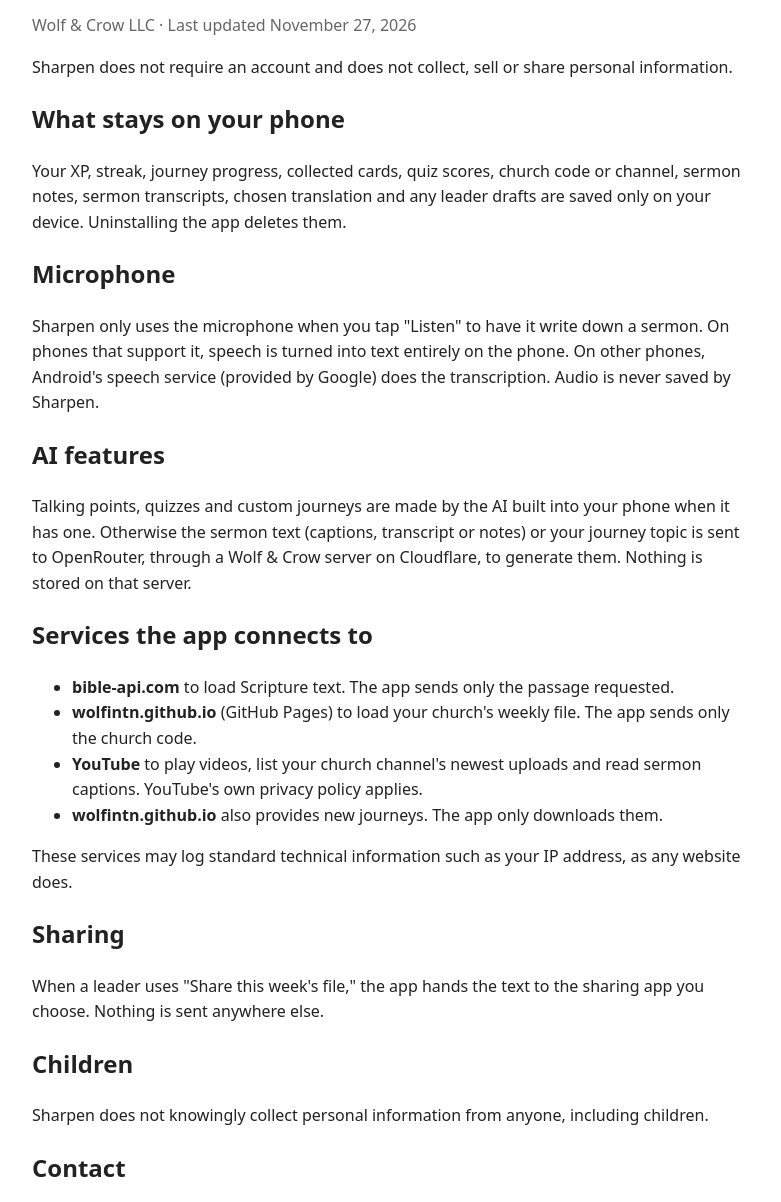
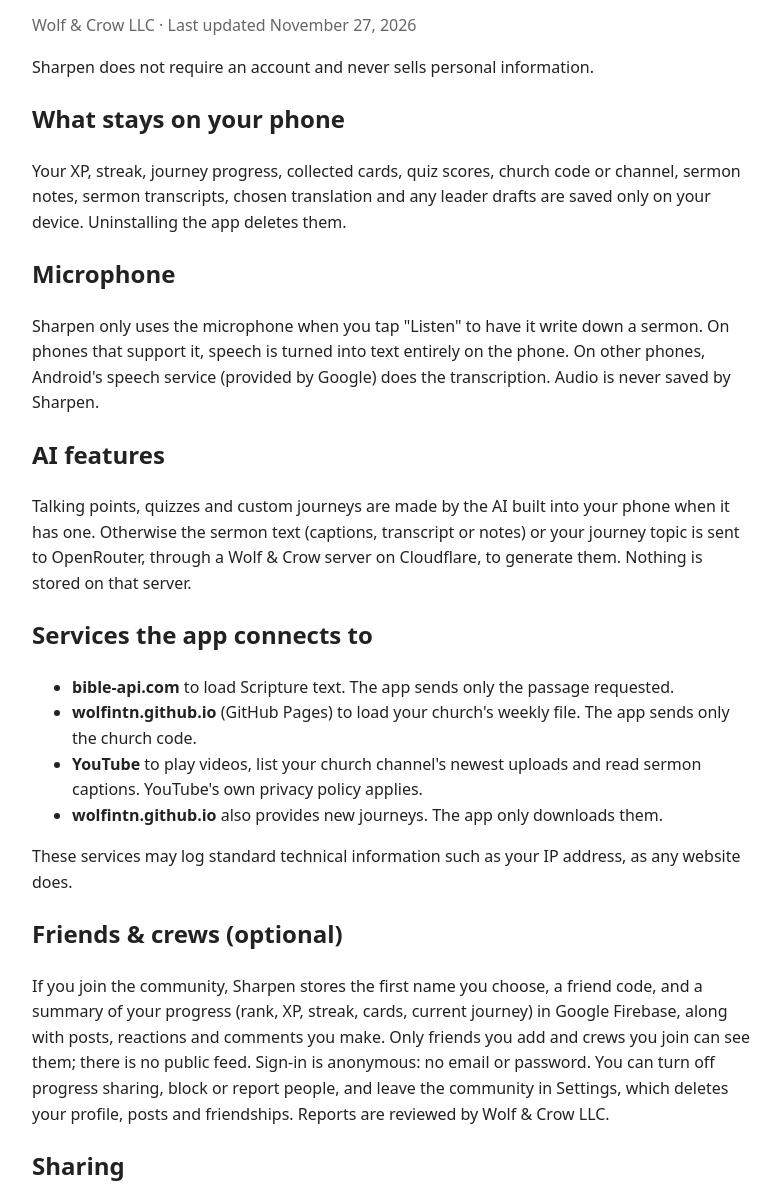
Before and after one commit to WolfinTN/wolfintn.github.io, a plain HTML site: page privacy/sharpen.html in a window 1280 px wide. Shown: the part 94-1296 px from the top of the page, without its empty margins (248-1029 px from the left). Drawn offline with Linux system fonts and the light colour scheme.

Commit message:
Sharpen privacy policy: friends & crews
Co-Authored-By: Claude Opus 5.5 <noreply@anthropic.com>
Claude-Session: https://claude.ai/code/session_01397qdUNnappgiEWgBeFP52

```diff
--- a/privacy/sharpen.html
+++ b/privacy/sharpen.html
@@ -13,7 +13,7 @@
 <h1>Sharpen Privacy Policy</h1>
 <p class="muted">Wolf &amp; Crow LLC · Last updated November 27, 2026</p>
 
-<p>Sharpen does not require an account and does not collect, sell or share personal information.</p>
+<p>Sharpen does not require an account and never sells personal information.</p>
 
 <h2>What stays on your phone</h2>
 <p>Your XP, streak, journey progress, collected cards, quiz scores, church code or channel, sermon notes,
@@ -39,6 +39,13 @@ server on Cloudflare, to generate them. Nothing is stored on that server.</p>
 </ul>
 <p>These services may log standard technical information such as your IP address, as any website does.</p>
 
+<h2>Friends &amp; crews (optional)</h2>
+<p>If you join the community, Sharpen stores the first name you choose, a friend code, and a summary of your progress
+(rank, XP, streak, cards, current journey) in Google Firebase, along with posts, reactions and comments you make. Only
+friends you add and crews you join can see them; there is no public feed. Sign-in is anonymous: no email or password.
+You can turn off progress sharing, block or report people, and leave the community in Settings, which deletes your
+profile, posts and friendships. Reports are reviewed by Wolf &amp; Crow LLC.</p>
+
 <h2>Sharing</h2>
 <p>When a leader uses "Share this week's file," the app hands the text to the sharing app you choose. Nothing is sent
 anywhere else.</p>
```
